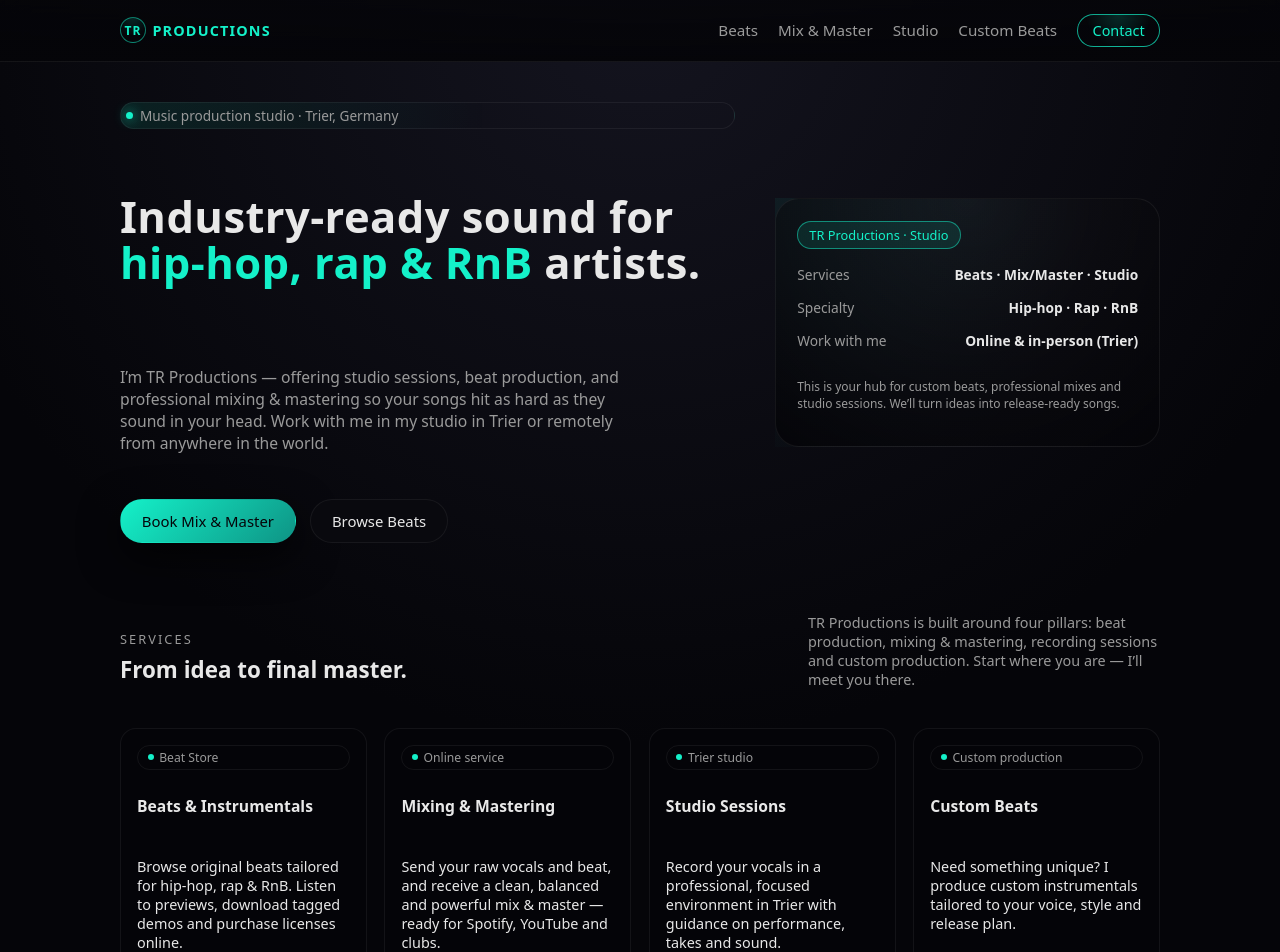
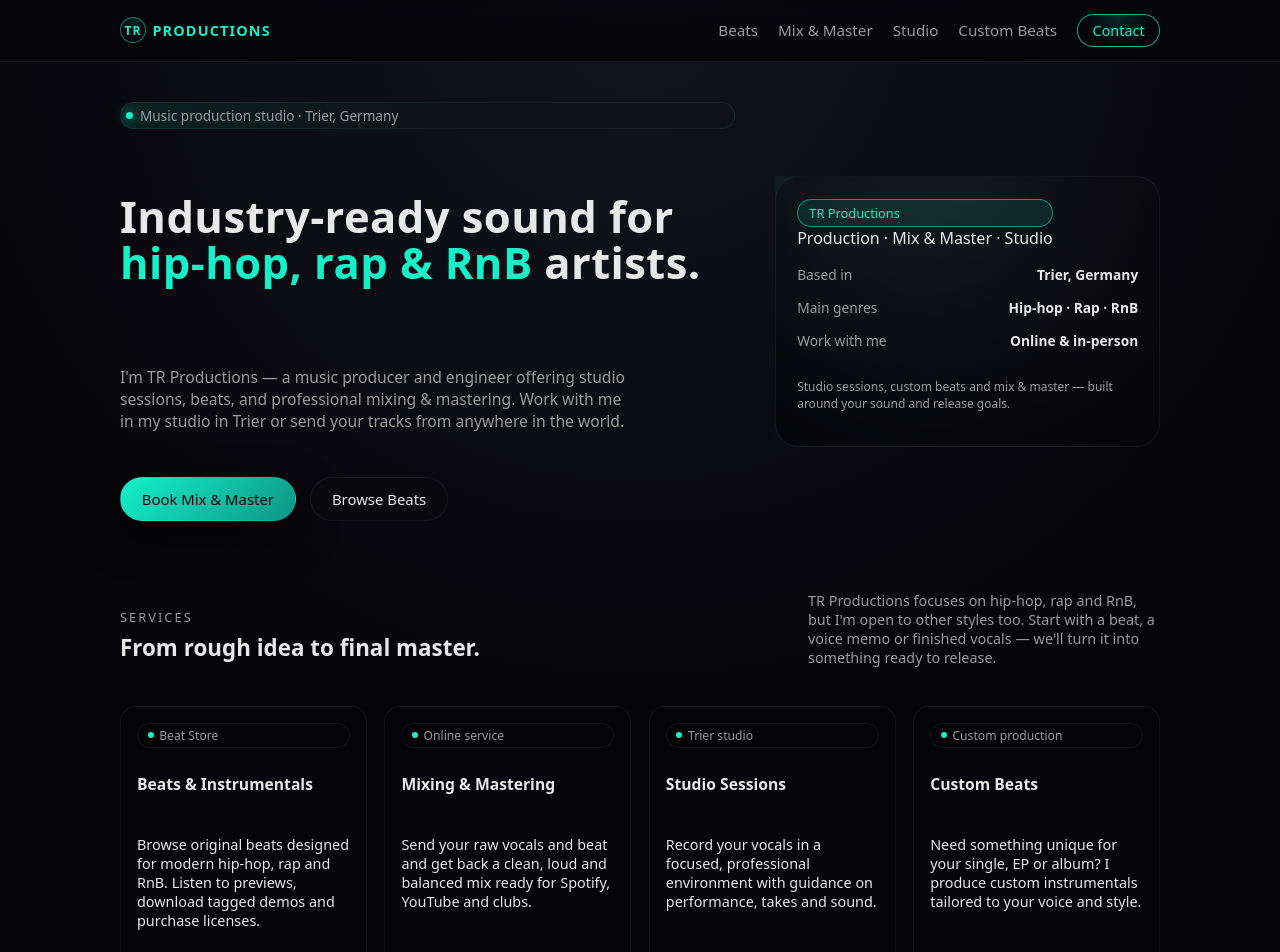
Before and after one commit to tirobeatz/TRProductions, a Next.js app: page / in a window 1280 px wide. Shown: the top 952 px of the page. Built offline with nearby package versions, Linux system fonts and the light colour scheme.

Commit message:
Update page.tsx

```diff
--- a/app/page.tsx
+++ b/app/page.tsx
@@ -3,6 +3,7 @@ import Link from "next/link";
 export default function HomePage() {
   return (
     <>
+      {/* HERO SECTION */}
       <section className="hero">
         <div className="hero-left">
           <div className="hero-tag">
@@ -16,10 +17,10 @@ export default function HomePage() {
           </h1>
 
           <p className="hero-subtitle">
-            I’m TR Productions — offering studio sessions, beat production,
-            and professional mixing &amp; mastering so your songs hit as hard
-            as they sound in your head. Work with me in my studio in Trier or
-            remotely from anywhere in the world.
+            I&apos;m TR Productions — a music producer and engineer offering
+            studio sessions, beats, and professional mixing &amp; mastering.
+            Work with me in my studio in Trier or send your tracks from anywhere
+            in the world.
           </p>
 
           <div className="hero-cta-row">
@@ -36,46 +37,47 @@ export default function HomePage() {
           <div className="hero-card">
             <div className="hero-card-header">
               <div>
-                <div className="badge-pill">TR Productions · Studio</div>
-              </div>
-              <div className="hero-wave">
-                <div className="hero-wave-bar" />
+                <div className="badge-pill">TR Productions</div>
+                <div className="hero-tagline">
+                  Production · Mix &amp; Master · Studio
+                </div>
               </div>
             </div>
 
             <div className="hero-card-rows">
               <div className="hero-row">
-                <span>Services</span>
-                <strong>Beats · Mix/Master · Studio</strong>
+                <span>Based in</span>
+                <strong>Trier, Germany</strong>
               </div>
               <div className="hero-row">
-                <span>Specialty</span>
+                <span>Main genres</span>
                 <strong>Hip-hop · Rap · RnB</strong>
               </div>
               <div className="hero-row">
                 <span>Work with me</span>
-                <strong>Online &amp; in-person (Trier)</strong>
+                <strong>Online &amp; in-person</strong>
               </div>
             </div>
 
             <p className="hero-footnote">
-              This is your hub for custom beats, professional mixes and studio
-              sessions. We’ll turn ideas into release-ready songs.
+              Studio sessions, custom beats and mix &amp; master — built around
+              your sound and release goals.
             </p>
           </div>
         </div>
       </section>
 
+      {/* SERVICES SECTION */}
       <section className="section">
         <div className="section-header">
           <div>
             <div className="section-kicker">Services</div>
-            <h2 className="section-title">From idea to final master.</h2>
+            <h2 className="section-title">From rough idea to final master.</h2>
           </div>
           <p className="section-description">
-            TR Productions is built around four pillars: beat production,
-            mixing &amp; mastering, recording sessions and custom production.
-            Start where you are — I’ll meet you there.
+            TR Productions focuses on hip-hop, rap and RnB, but I&apos;m open
+            to other styles too. Start with a beat, a voice memo or finished
+            vocals — we&apos;ll turn it into something ready to release.
           </p>
         </div>
 
@@ -87,8 +89,8 @@ export default function HomePage() {
             </div>
             <h3>Beats &amp; Instrumentals</h3>
             <p>
-              Browse original beats tailored for hip-hop, rap &amp; RnB. Listen
-              to previews, download tagged demos and purchase licenses online.
+              Browse original beats designed for modern hip-hop, rap and RnB.
+              Listen to previews, download tagged demos and purchase licenses.
             </p>
             <div className="service-meta">
               <span>MP3 · WAV · Stems · Exclusive</span>
@@ -105,8 +107,8 @@ export default function HomePage() {
             </div>
             <h3>Mixing &amp; Mastering</h3>
             <p>
-              Send your raw vocals and beat, and receive a clean, balanced and
-              powerful mix &amp; master — ready for Spotify, YouTube and clubs.
+              Send your raw vocals and beat and get back a clean, loud and
+              balanced mix ready for Spotify, YouTube and clubs.
             </p>
             <div className="service-meta">
               <span>Remote &amp; studio sessions</span>
@@ -123,8 +125,8 @@ export default function HomePage() {
             </div>
             <h3>Studio Sessions</h3>
             <p>
-              Record your vocals in a professional, focused environment in
-              Trier with guidance on performance, takes and sound.
+              Record your vocals in a focused, professional environment with
+              guidance on performance, takes and sound.
             </p>
             <div className="service-meta">
               <span>Hourly · Half-day · Full-day</span>
@@ -141,11 +143,11 @@ export default function HomePage() {
             </div>
             <h3>Custom Beats</h3>
             <p>
-              Need something unique? I produce custom instrumentals tailored to
-              your voice, style and release plan.
+              Need something unique for your single, EP or album? I produce
+              custom instrumentals tailored to your voice and style.
             </p>
             <div className="service-meta">
-              <span>For singles, EPs &amp; albums</span>
+              <span>For serious projects</span>
               <Link href="/custom-beats" className="service-link">
                 Request custom beat →
               </Link>
```
